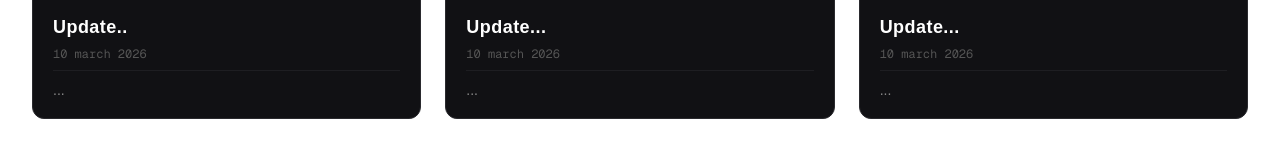
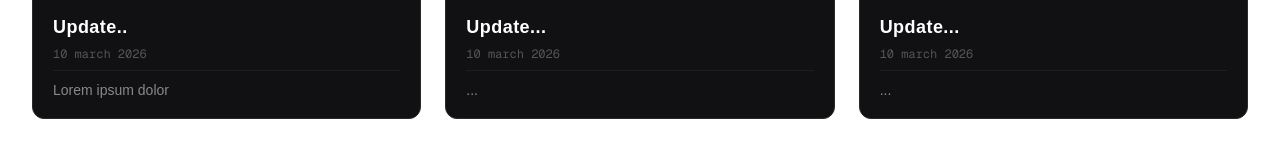
Before and after one commit to Mvndi/MvndicraftWebsite, a Next.js app: page / in a window 1280 px wide. Shown: the part 1698-1858 px from the top of the page. Built offline with nearby package versions, Linux system fonts and the light colour scheme.

Commit message:
Updated posts.ts

```diff
--- a/src/app/data/posts.ts
+++ b/src/app/data/posts.ts
@@ -21,11 +21,11 @@ export const POSTS: Post[] = [
         title: "Update..",
         category: "Update",
         date: "10 march 2026",
-        content: "...",
+        content: "Lorem ipsum dolor",
         media: [
             {
                 type: 'image',
-                src: 'https://media.tenor.com/hzHPH3TketMAAAAM/taco.gif',
+                src: 'https://encrypted-tbn0.gstatic.com/images?q=tbn:ANd9GcQLOuppI_GgYbojbAgsQ8Ghw8EC4tjdEXimFQ&s',
                 alt: "Description de l'image"
             }
         ]
```
